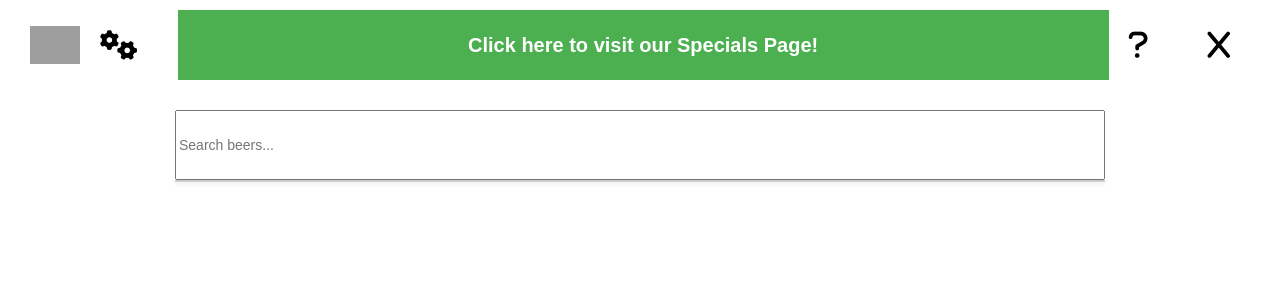
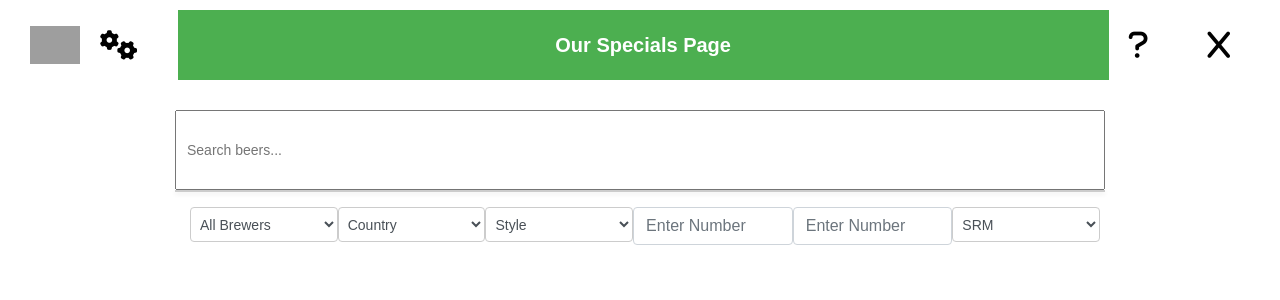
Before and after one commit to DavidMajomi/Beer-co, a PHP site: page /search.php in a window 1280 px wide. Shown: the top 300 px of the page. Run offline with PHP 8.4, Linux system fonts and the light colour scheme; grey boxes are pictures that could not be loaded.

Commit message:
Update search.php

```diff
--- a/search.php
+++ b/search.php
@@ -7,12 +7,10 @@
     <link rel="stylesheet" href="https://maxcdn.bootstrapcdn.com/font-awesome/4.7.0/css/font-awesome.min.css">
     <link rel="stylesheet" href="https://cdnjs.cloudflare.com/ajax/libs/font-awesome/5.15.3/css/all.min.css">
     <link href="https://cdnjs.cloudflare.com/ajax/libs/font-awesome/6.0.0-beta3/css/all.min.css" rel="stylesheet">
-
     <script src="https://code.jquery.com/jquery-3.5.1.min.js"></script>
     <script src="https://cdn.jsdelivr.net/npm/popper.js@1.16.1/dist/umd/popper.min.js"></script>
     <script src="https://stackpath.bootstrapcdn.com/bootstrap/4.5.2/js/bootstrap.min.js"></script>
     <style>
-
         body {
             font-family: Arial, sans-serif;
         }
@@ -26,30 +24,26 @@
             padding: 10px;
         }
 
-
         .logo-container {
-            margin-left: 20px; /* Space from the left edge of the page */
+            margin-left: 20px;
         }
 
-        /* Logo styling */
         .logo {
-            width: 50px; /* Adjust size */
+            width: 50px;
             height: auto;
         }
 
-        /* Styling for the Banner container */
         .banner-container {
             display: flex;
-            align-items: center;         /* Vertically center the banner text */
-            justify-content: center;     /* Horizontally center the banner text */
-            background-color: #4CAF50;   /* Green background */
+            align-items: center;
+            justify-content: center;
+            background-color: #4CAF50;
             color: white;
             padding: 20px 20px;
             cursor: pointer;
-            flex-grow: 1;                /* Banner container takes up the remaining space */
+            flex-grow: 1;
         }
 
-        /* Banner Text Styling */
         .banner-text {
             max-width: 400px;
             text-align: center;
@@ -60,95 +54,70 @@
             text-overflow: ellipsis;
         }
 
-        .settings-container {
+        .settings-container, .help-container, .close-container {
             margin-right: 20px;
         }
 
-        /* Settings link styling */
-        .settings-link {
+        .settings-link, .help-link, .close-link {
             color: black;
             text-decoration: none;
             font-size: 30px;
             padding: 20px;
         }
 
-        .help-container {
-            margin-right: 20px;  /* Space from the right edge */
-        }
-
-        /* Help link styling */
-        .help-link {
-            color: black;
-            text-decoration: none;
-            font-size: 30px;
-            padding: 20px;
-        }
-
-        /* Styling for the Close icon container (X) */
-        .close-container {
-            margin-right: 20px;  /* Space from the right edge */
-        }
-
-        /* Close link styling */
-        .close-link {
-            color: black;
-            text-decoration: none;
-            font-size: 30px;
-            padding: 20px;
-        }
-
-        /* Optional: Styling the icons when hovering */
-        .help-link:hover, .close-link:hover {
-            color: #4CAF50; /* Change color on hover */
+        .settings-link:hover, .help-link:hover, .close-link:hover {
+            color: #4CAF50;
             text-decoration: underline;
         }
 
-        /* Hover effect for the banner */
-        .banner-container:hover {
-            background-color: #45a049;
-        }
-
-        /* Hover effect for the settings link */
-        .settings-link:hover {
-            text-decoration: underline;
-        }
-
-        /* Styling for the search box */
+        /* Search input and result container */
         .search-box {
             display: block;
-            justify-content: center; /* Center search bar */
-            margin-top: 20px;         /* Space below the banner */
+            justify-content: center;
+            margin-top: 20px;
             font-size: 14px;
             padding-left: 175px;
             padding-right: 175px;
         }
 
-        /* Search input styling */
         .search-box input[type="text"] {
-            height: 70px;
-            /* padding: 5px 10px;
-            border: 1px solid #CCCCCC;
-            font-size: 14px; */
+            height: 80px;
             width: 100%;
             box-sizing: border-box;
+            padding-left: 10px;
         }
 
+        /* Dropdown filter container */
+        .filter-dropdown {
+            display: flex;
+            margin-top: 10px;
+            width: auto;
+            margin-left: 10px;
+            padding: 5px;
+        }
 
+        .filter-dropdown select {
+            font-size: 14px;
+            padding: 5px;
+            border: 1px solid #ccc;
+            border-radius: 4px;
+        }
+
+        /* Dropdown result container */
         .result {
             display: block;
-            position: relative;        /* Position results relative to the .search-box */
-            top: 15%;                  /* Place the results directly below the search box */
-            left: 0;                    /* Align to the left of the search box */
-            width: 100%;                /* Ensure results take full width */
-            max-height: 300px;          /* Optional: limit the height of the result dropdown */
-            overflow-y: auto;           /* Scroll if the results exceed the height */
-            background-color: #fff;     /* Background for the result box */
-            border: 1px solid #ccc;     /* Border around the results */
-            z-index: 9999;              /* Make sure the results appear above other content */
-            box-shadow: 0 2px 5px rgba(0, 0, 0, 0.1);  /* Optional: add a slight shadow */
+            position: relative;
+            top: 15%;
+            left: 0;
+            width: 100%;
+            max-height: 300px;
+            overflow-y: auto;
+            background-color: #fff;
+            border: 1px solid #ccc;
+            z-index: 9999;
+            box-shadow: 0 2px 5px rgba(0, 0, 0, 0.1);
         }
 
-        /* Styling for each result item */
         .result p {
             margin: 0;
             padding: 7px 10px;
@@ -160,18 +129,18 @@
         .result p:hover {
             background: #f2f2f2;
         }
-
     </style>
-    <script src="https://code.jquery.com/jquery-3.5.1.min.js"></script>
     <script>
         $(document).ready(function(){
+            // Handle keyup event to trigger search
             $('.search-box input[type="text"]').on("keyup input", function(){
-            /* Get input value on change */
                 var inputVal = $(this).val();
+                var selectedFilter = $('#filter-select').val();  // Get selected filter
                 var resultDropdown = $(this).siblings(".result");
+
                 if(inputVal.length){
-                $.get("backend-search.php", {term: inputVal}).done(function(data){
-                    // Display the returned data in browser
+                    $.get("backend-search.php", {term: inputVal, filter: selectedFilter}).done(function(data){
+                        // Display the returned data in the result dropdown
                         resultDropdown.html(data);
                     });
                 } else{
@@ -179,13 +148,14 @@
                 }
             });
 
-        // Set search input value on click of result item
+            // Set input value on click of result item
             $(document).on("click", ".result p", function(){
                 $(this).parents(".search-box").find('input[type="text"]').val($(this).text());
                 $(this).parent(".result").empty();
             });
         });
     </script>
+</head>
 <body>
     <div class="flex-container">
         <div class="logo-container">
@@ -200,7 +170,7 @@
 
         <div class="banner-container" onclick="window.location.href='Beeco Kiosk First Draft/specials.html';">
             <div class="banner-text">
-                Click here to visit our Specials Page!
+                Our Specials Page
             </div>
         </div>
 
@@ -217,11 +187,51 @@
         </div>
     </div>
 
+    <!-- Search box with dropdown filter -->
     <div class="search-box">
         <input type="text" autocomplete="off" placeholder="Search beers..." />
         <div class="result"></div>
+
+        <!-- Dropdown Filter is now always visible -->
+        <div class="filter-dropdown">
+            <select id="brewer-select" class="form-control">
+                <option value="all">All Brewers</option>
+                <option value="coors">Coors</option>
+                <option value="founders">Founders Brewing</option>
+                <option value="sierra-nevada">Sierra Nevada</option>
+            </select>
+
+            <select id="country-select" class="form-control">
+                <option value="all">Country</option>
+                <option value="United States">United States</option>
+                <option value="Germany">Germany</option>
+                <option value="Belgium">Belgium</option>
+            </select>
+
+            <select id="style-select" class="form-control">
+                <option value="all">Style</option>
+                <option value="india-pale-ale">India Pale Ale</option>
+                <option value="tout">Stout</option>
+                <option value="lager">Lager</option>
+            </select>
+
+            <label for="filter-number"></label>
+            <input type="number" id="filter-number" class="form-control" placeholder="Enter Number" min="1" max="100">
+
+
+            <label for="filter-number"></label>
+            <input type="number" id="filter-number" class="form-control" placeholder="Enter Number" min="1" max="100">
+
+
+            <select id="srm-select" class="form-control">
+                <option value="all">SRM</option>
+                <option value="light-amber">Light Amber</option>
+                <option value="dark-brown">Dark Brown</option>
+                <option value="golden">Golden</option>
+            </select>
         </div>
-    <!-- <p> Fisjesfodndfion</p> -->
+
+    </div>
+
 </body>
-
 </html>
```
Lines whose indentation alone changed are shown as unchanged.
